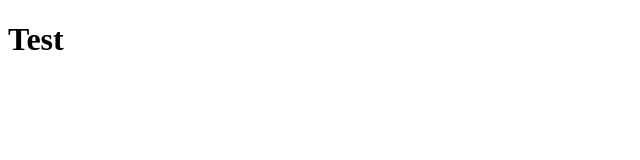
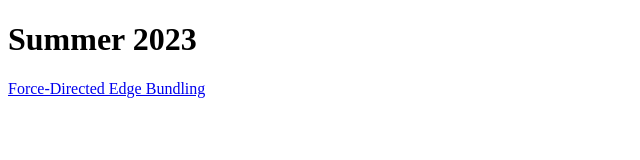
Before and after one commit to moultriedanger/moultriedanger.github.io, a plain HTML site: page index.html in a window 1280 px wide. Shown: the whole page, without its empty margins (0-640 px from the left). Drawn offline with Linux system fonts and the light colour scheme.

Commit message:
Adding link to visualization

```diff
--- a/index.html
+++ b/index.html
@@ -3,9 +3,12 @@
   <head>
     <meta charset="UTF-8" />
     <meta name="viewport" content="width=device-width, initial-scale=1.0" />
-    <title>Moultrie Website</title>
+    <title>Moultrie Dangerfield</title>
   </head>
   <body>
-    <h1>Test</h1>
+    <h1>Summer 2023</h1>
+    <a href="visualizing_dynamic_graphs/AirportGrid/big.html"
+      >Force-Directed Edge Bundling</a
+    >
   </body>
 </html>
```
